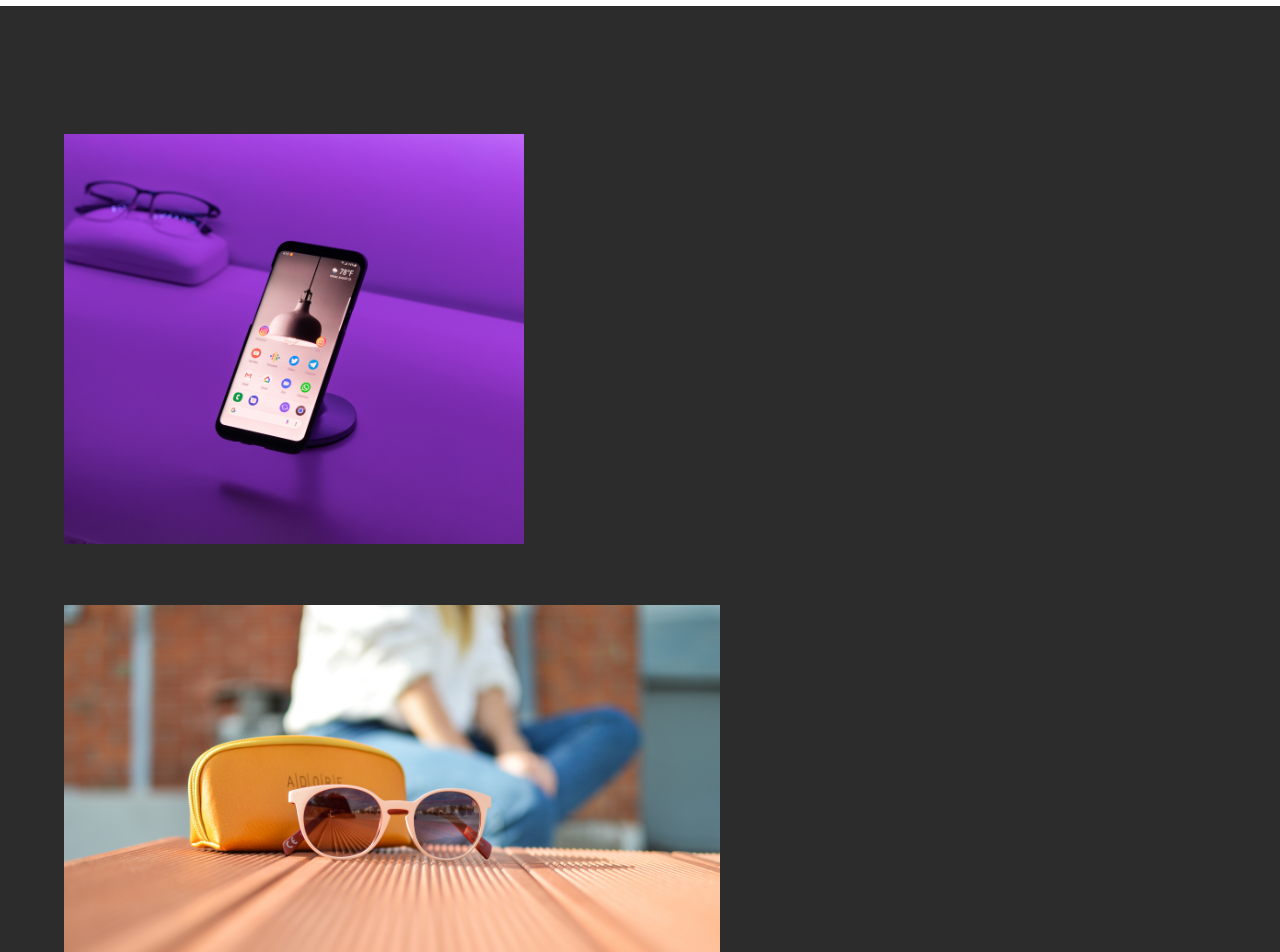
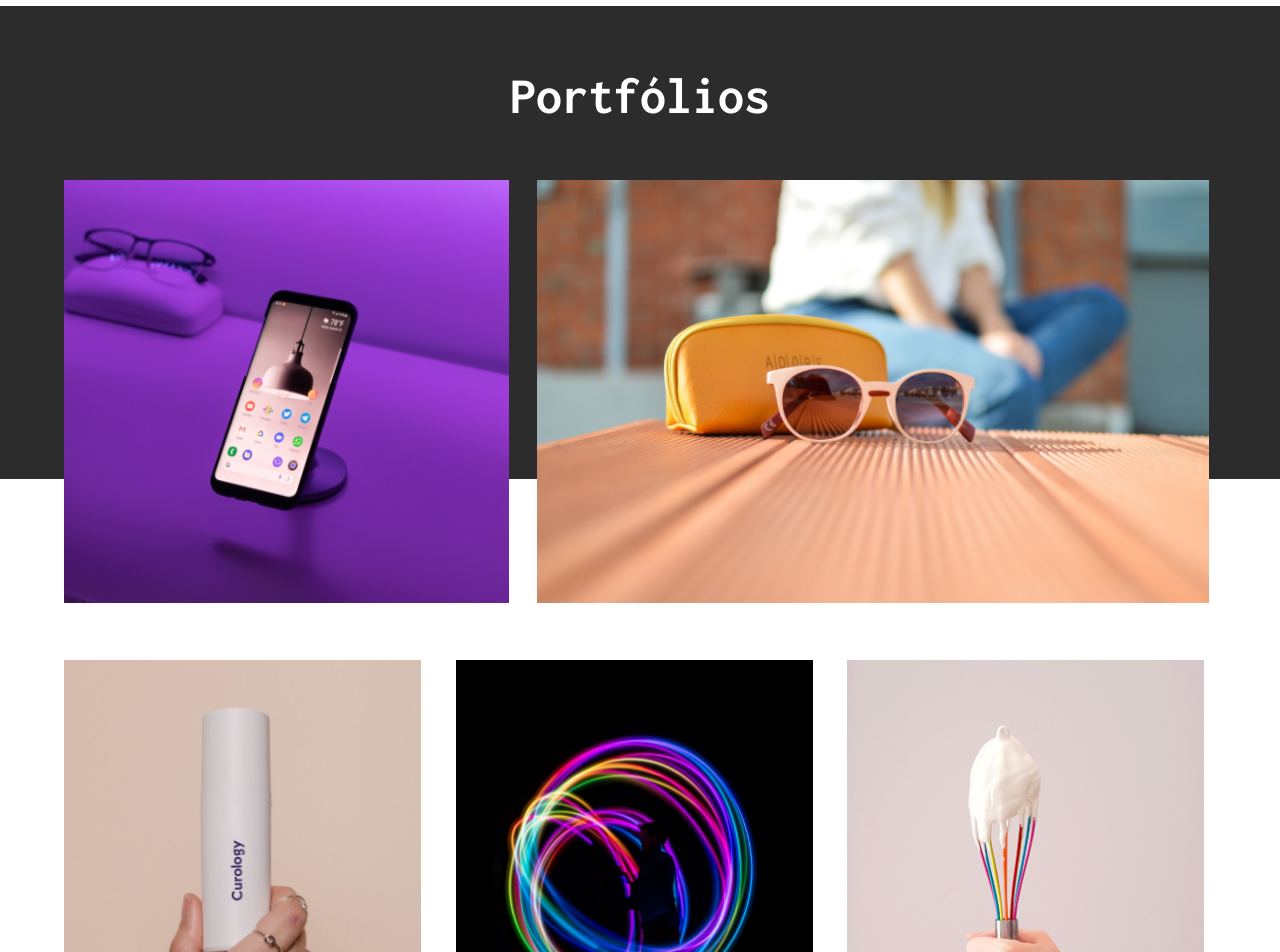
Before and after one commit to RodrigoMelloFernandes/Portfolio, a React (Create React App) app in the folder portfolio/: page / in a window 1280 px wide. Shown: the part 1260-2212 px from the top of the page. Built offline with nearby package versions, Linux system fonts and the light colour scheme.

Commit message:
Portfolio Component Desktop Mobile Done

```diff
--- a/portfolio/src/pages/AboutMe/AboutMe.module.scss
+++ b/portfolio/src/pages/AboutMe/AboutMe.module.scss
@@ -26,8 +26,16 @@
       width: 45%;
     }
 
-    &___firstTitle{
+    &___firstTitleComponent{
       @extend .titleh3;
+      padding-top: 5%;
+      padding-bottom: 5%;
+      //--------------------Desktop----------------------------->
+      @include for-desktop-only {
+        width: 60%;
+        padding-bottom: 2.5%;
+      }
+
     }
 
     &___secondTitle{
@@ -41,14 +49,11 @@
 
   &__img{
     width: 100%;
-
-    margin-bottom: $m10;
     box-shadow: 0px 0px 15px -5px rgba(0, 0, 0, 0.5);
     //--------------------Desktop----------------------------->
     @include for-desktop-only {
       width: 38%;
-      //height: 28rem;
-      margin-bottom: 0;
+
     }
   }
 }
--- a/portfolio/src/pages/AboutMe/index.tsx
+++ b/portfolio/src/pages/AboutMe/index.tsx
@@ -7,7 +7,7 @@ export default function AboutMe () {
     <section className={styles.aboutMe}>
       <div className={styles.aboutMe__paddingBox}>
         <div className={styles.aboutMe__TitleBox}>
-          <h3 className={styles.aboutMe__TitleBox___firstTitle}>
+          <h3 className={styles.aboutMe__TitleBox___firstTitleComponent}>
             Sobre Mim
           </h3>
           <h4 className={styles.aboutMe__TitleBox___secondTitle}>
--- a/portfolio/src/pages/Portfolios/Porfolios.module.scss
+++ /dev/null
@@ -1,23 +0,0 @@
-@import '../../scss/styles.scss';
-
-.portfolios{
-  background: linear-gradient($Black 20%, $White 19%);
-  @include display-flexDirection(flex, column);
-  @include alignItems-justifyContent(center, center);
-  padding: 5%;
-  padding-top: 20%;
-  padding-bottom: 20%;
-  width: 100%;
-  height: auto;
-  //--------------------Desktop----------------------------->
-  @include for-desktop-only {
-    padding-top: 10%;
-    padding-bottom: 0;
-    background: linear-gradient($Black 52%, $White 19%);
-  }
-
-  &__portfoliosBox{
-    width: 100%;
-    position: relative;
-  }
-}
--- /dev/null
+++ b/portfolio/src/pages/Portfolios/Portfolios.module.scss
@@ -0,0 +1,42 @@
+@import '../../scss/styles.scss';
+
+.portfolios{
+  background: linear-gradient($Black 17%, $White 15%);
+  //--------------------Desktop----------------------------->
+  @include for-desktop-only {
+    background: linear-gradient($Black 42%, $White 19%);
+  }
+
+  &__paddingBox{
+    @extend .paddingBox;
+    @include display-flexDirection(flex, column);
+    @include alignItems-justifyContent(center, center);
+    width: 100%;
+  }
+
+  &__firstTitleComponent{
+    @extend .titleh3;
+    padding-bottom: 5%;
+    color: $White;
+    //--------------------Desktop----------------------------->
+    @include for-desktop-only {
+      font-size: 3.25rem;
+      padding-bottom: 5%;
+    }
+
+  }
+
+  &__portfoliosBox{
+    display: flex;
+    flex-direction: column;
+    //--------------------Desktop----------------------------->
+    @include for-desktop-only{
+      width: 100%;
+      position: relative;
+      display: flex;
+      flex-direction: row;
+      flex-wrap: wrap;
+
+    }
+  }
+}
--- a/portfolio/src/pages/Portfolios/PortfoliosBoxComponent/PortfoliosBoxComponent.module.scss
+++ b/portfolio/src/pages/Portfolios/PortfoliosBoxComponent/PortfoliosBoxComponent.module.scss
@@ -4,17 +4,59 @@
   position: relative;
   overflow: hidden;
   margin-bottom: 5%;
-  &__img{
 
+  &:first-child{
+    //--------------------Desktop----------------------------->
+    @include for-desktop-only{
+      flex: 38.6%;
+      max-width: 38.6%;
+      margin-right: 2.5%;
+    }
   }
 
-  &:hover &__boxHover{
+  &:nth-child(2){
+    //--------------------Desktop----------------------------->
+    @include for-desktop-only{
+      flex: 58.3%;
+      max-width: 58.3%;
+    }
+  }
+
+  &:nth-child(n + 3){
+    //--------------------Desktop----------------------------->
+    @include for-desktop-only{
+      background-color: red;
+      flex: 31%;
+      max-width: 31%;
+      margin-bottom: 0;
+    }
+  }
+
+  &:nth-child(4){
+    //--------------------Desktop----------------------------->
+    @include for-desktop-only{
+      margin-left: 3%;
+      margin-right: 3%;
+    }
+  }
+
+
+  &__img{
+    width: 100%;
+    height: 22rem;
+    //--------------------Desktop----------------------------->
+    @include for-desktop-only{
+      height: 100%;
+    }
+  }
+
+  &:hover &__boxComponentHover{
     transform: translateX(0%);
     cursor: pointer;
     opacity: 0.8;
   }
 
-  &__boxHover{
+  &__boxComponentHover{
     @include display-flexDirection(flex, row);
     @include alignItems-justifyContent(center, center);
     color: $White;
@@ -30,6 +72,6 @@
     background: rgba(97, 92, 253, 0.6);
     overflow: hidden;
     transition: all 0.3s ease-in-out;
-    transform: translateX(-150%);
+    transform: translateX(-50%);
   }
 }
--- a/portfolio/src/pages/Portfolios/PortfoliosBoxComponent/index.tsx
+++ b/portfolio/src/pages/Portfolios/PortfoliosBoxComponent/index.tsx
@@ -8,8 +8,8 @@ export default function portfoliosBoxComponent ({url}: IPortfoliosImg) {
   return (
     <div className={styles.portfoliosBoxComponent}>
       <img className={styles.portfoliosBoxComponent__img} src={url} alt="portfoliosImgs" />
-      <div className={styles.portfoliosBoxComponent__boxHover}>
-        <h3 className={styles.portfoliosBoxComponent__boxHover___title}>Em Breve</h3>
+      <div className={styles.portfoliosBoxComponent__boxComponentHover}>
+        <h3 className={styles.portfoliosBoxComponent__boxComponentHover___title}>Em Breve</h3>
       </div>
     </div>
   );
--- a/portfolio/src/pages/Portfolios/index.tsx
+++ b/portfolio/src/pages/Portfolios/index.tsx
@@ -1,10 +1,12 @@
-import styles from './Porfolios.module.scss';
+import styles from './Portfolios.module.scss';
 import portfoliosImgs from '../../../src/data/portfoliosImgs.json';
 import PortfoliosBoxComponent from './PortfoliosBoxComponent';
 
 export default function Portfolios () {
   return (
     <section className={styles.portfolios}>
+      <div className={styles.portfolios__paddingBox}>
+        <h2 className={styles.portfolios__firstTitleComponent}>Portfólios</h2>
         <div className={styles.portfolios__portfoliosBox}>
           {
             portfoliosImgs.map((item, index) => (
@@ -12,6 +14,7 @@ export default function Portfolios () {
             ))
           }
         </div>
+      </div>
     </section>
   );
 }
--- a/portfolio/src/scss/components/titles/Titles.scss
+++ b/portfolio/src/scss/components/titles/Titles.scss
@@ -4,14 +4,7 @@
 .titleh3{
   font-size: 3.125rem;
   font-weight: 700;
-  padding-top: 5%;
-  margin-bottom: $m5;
   text-align: center;
-  //--------------------Desktop----------------------------->
-  @include for-desktop-only {
-    width: 60%;
-    margin-bottom: 2.5%;
-  }
 }
 
 .titleh4{
@@ -25,7 +18,6 @@
   //--------------------Desktop----------------------------->
   @include for-desktop-only {
     text-align: center;
-    //margin-left: 5%;
     width: 50%;
     font-size: 1rem;
     margin-bottom: 2.5%;
```
Lines whose indentation alone changed are shown as unchanged.
